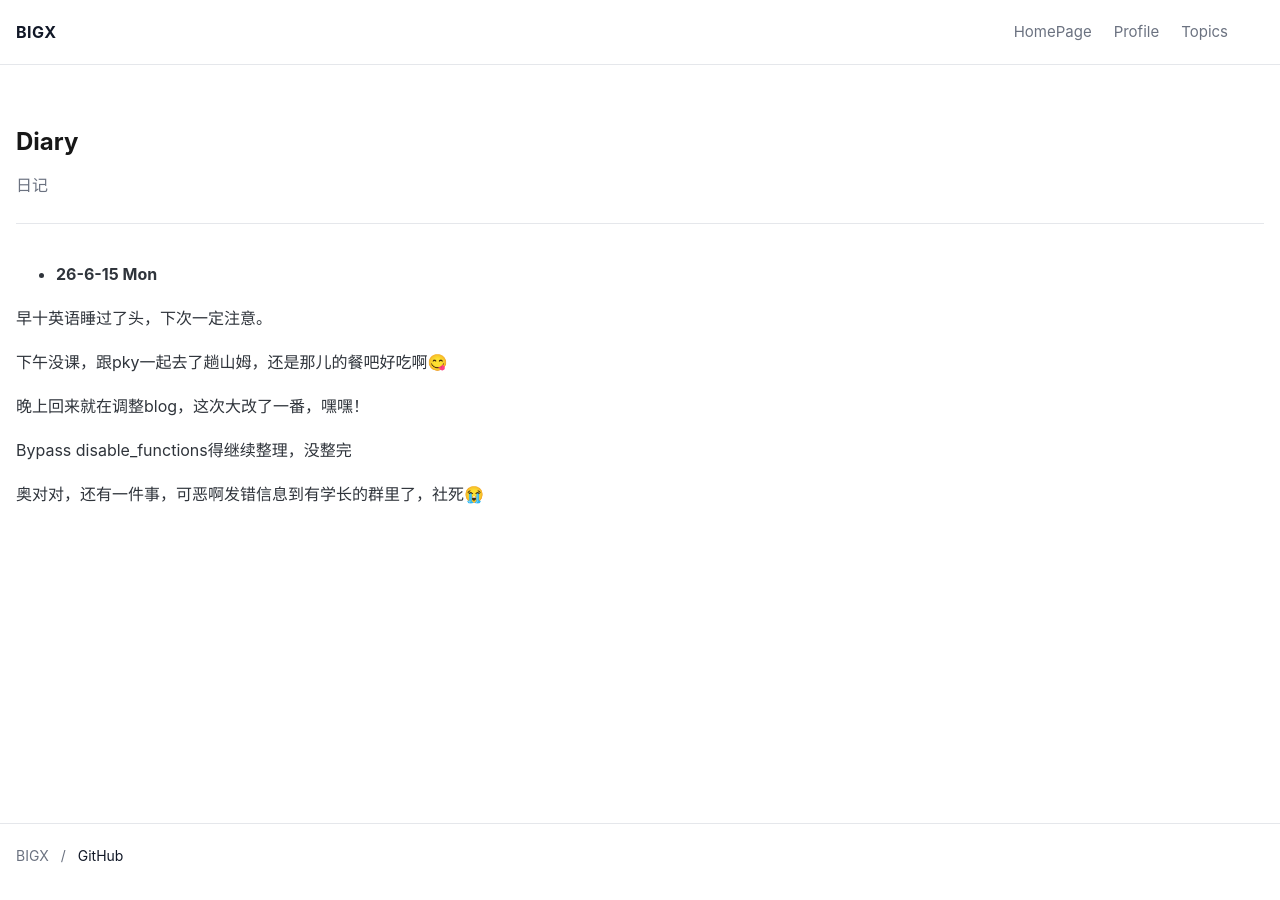
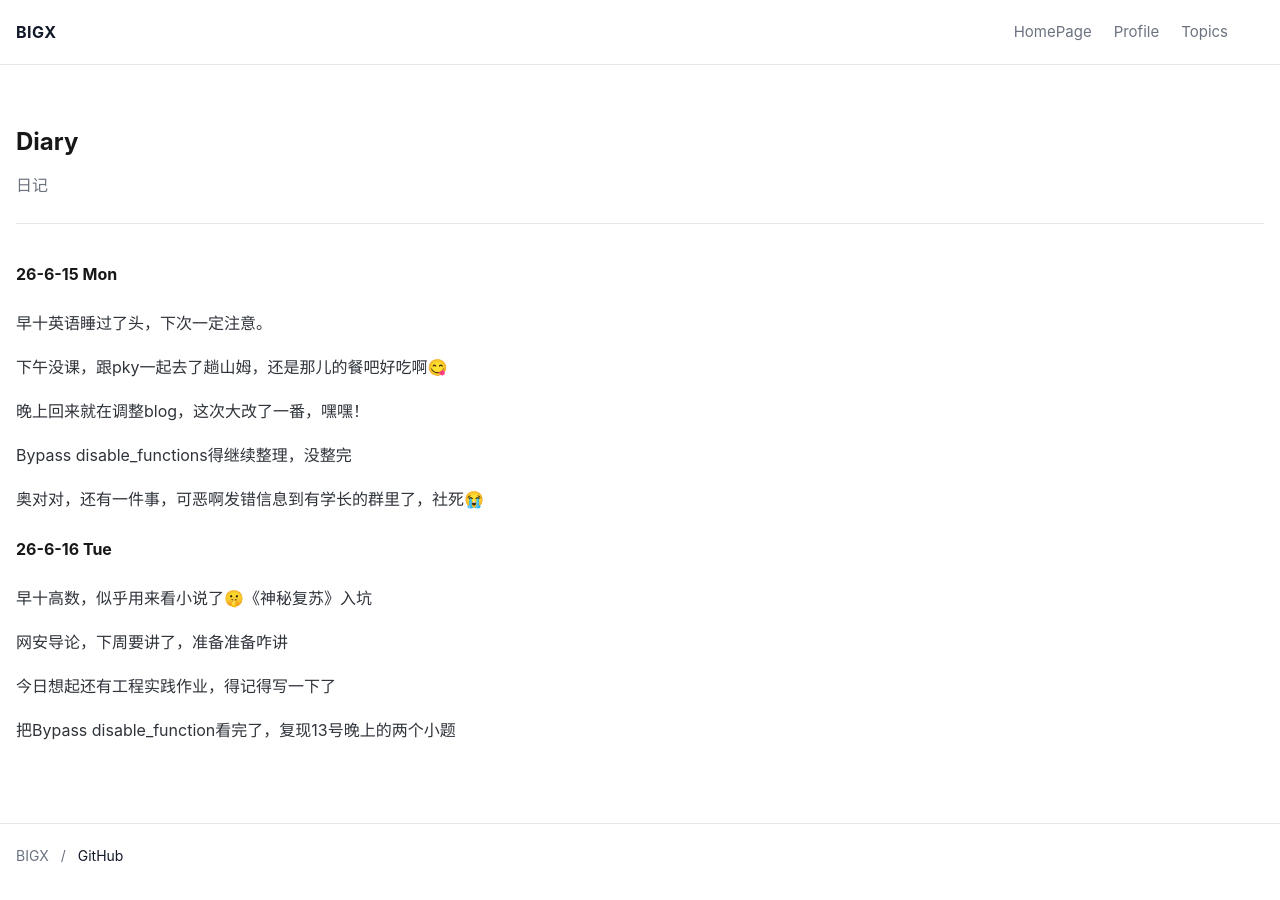
Before and after one commit to BIGX-bigx/BIGX-bigx.github.io, a Jekyll site: the page built from diary.md, in a window 1280 px wide. Built offline with Jekyll 4.4.1, drawn with Linux system fonts in a browser that asks for light colours.

Commit message:
Update blog

```diff
--- a/diary.md
+++ b/diary.md
@@ -5,7 +5,7 @@ description: "日记"
 permalink: /diary/
 ---
 
-- **26-6-15 Mon**
+#### **26-6-15 Mon**
 
 早十英语睡过了头，下次一定注意。
 
@@ -16,3 +16,13 @@ permalink: /diary/
 Bypass disable_functions得继续整理，没整完
 
 奥对对，还有一件事，可恶啊发错信息到有学长的群里了，社死😭
+
+#### **26-6-16 Tue**
+
+早十高数，似乎用来看小说了🤫《神秘复苏》入坑
+
+网安导论，下周要讲了，准备准备咋讲
+
+今日想起还有工程实践作业，得记得写一下了
+
+把Bypass disable_function看完了，复现13号晚上的两个小题
```
Also changed, not shown: _posts/2026-06-08-suctf-review.md (+1 -1 lines), _posts/2026-06-16-two-exercise.md (added, +24 -0 lines), categories/practice.md (+2 -2 lines), categories/xctf.md (added, +9 -0 lines).
